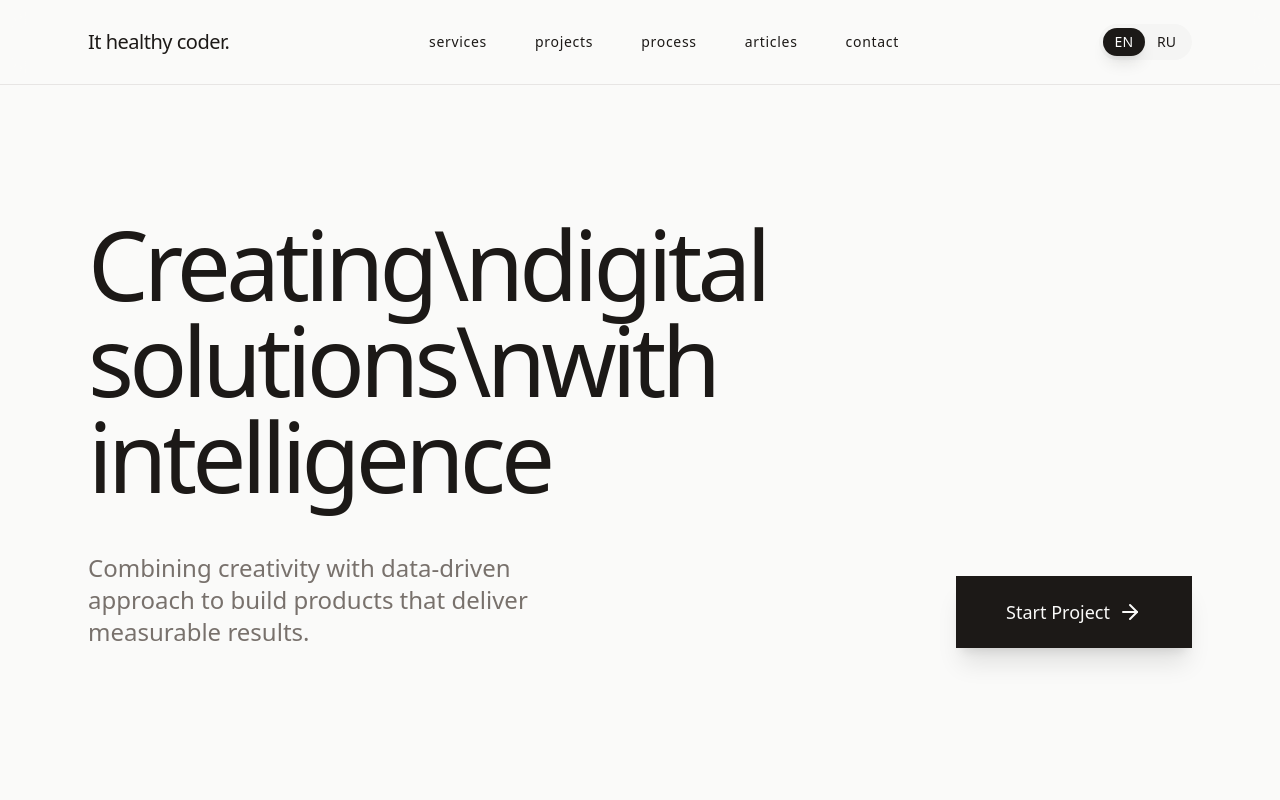
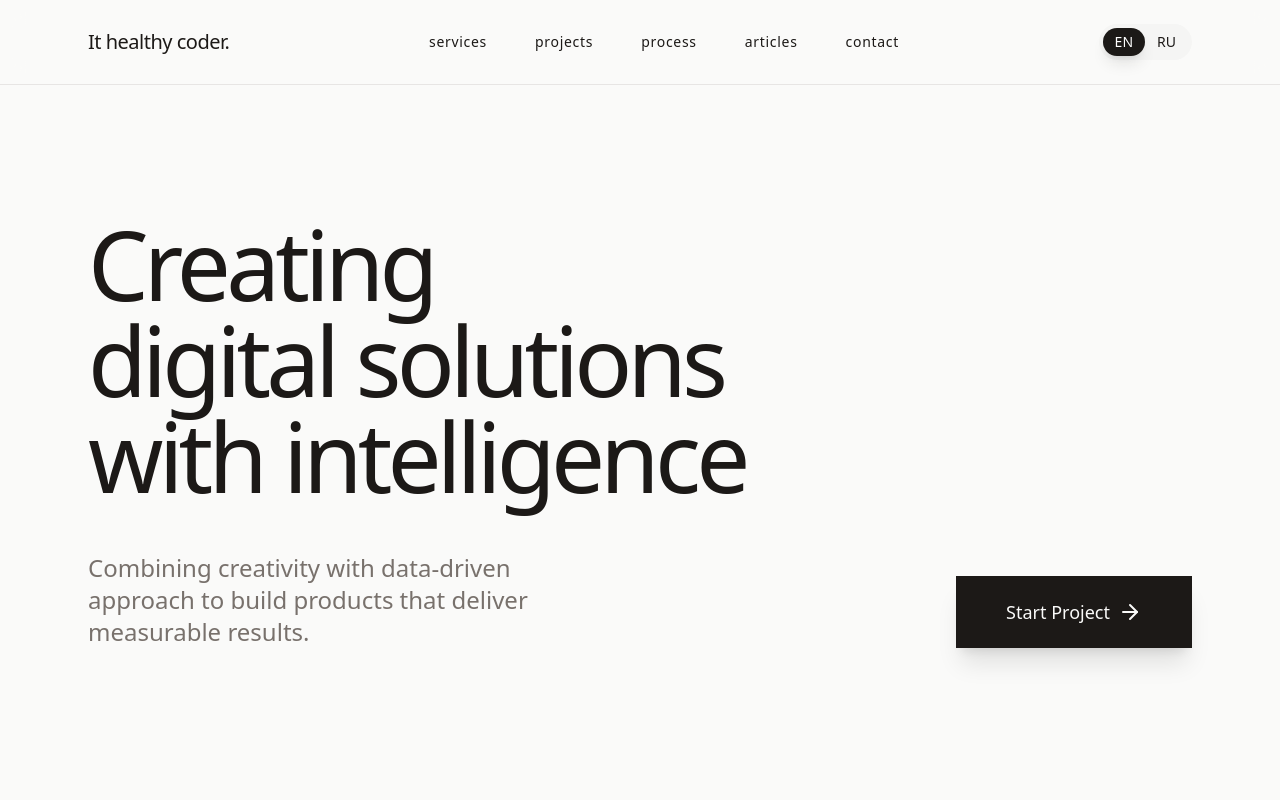
Before and after one commit to MargaritaSI/portfolio, a React (Vite) app: page / in a window 1280 px wide. Shown: the top 800 px of the page. Built offline with nearby package versions, Linux system fonts and the light colour scheme.

Commit message:
Update Portfolio.tsx

```diff
--- a/src/Portfolio.tsx
+++ b/src/Portfolio.tsx
@@ -26,7 +26,9 @@ export default function Portfolio() {
   const data = {
     en: {
       nav: ['Services', 'Projects', 'Process', 'Articles', 'Contact'],
-      hero: ['Creating\\ndigital solutions\\nwith intelligence', 'Combining creativity with data-driven approach to build products that deliver measurable results.', 'Start Project'],
+      hero: [`Creating
+digital solutions
+with intelligence`, 'Combining creativity with data-driven approach to build products that deliver measurable results.', 'Start Project'],
       labels: ['Services', 'Projects', 'Work Steps', 'FAQ', 'Ready to Start?', 'Get in touch to discuss your project', 'Expert Articles', 'Read article', 'Close', '© 2026 It healthy coder. All rights reserved.', 'Based in Amsterdam - Working remotely worldwide'],
       footer: {
         privacy: 'Privacy Policy',
@@ -85,7 +87,9 @@ export default function Portfolio() {
     },
     ru: {
       nav: ['Услуги', 'Проекты', 'Процесс', 'Статьи', 'Контакт'],
-      hero: ['Создаю\\nцифровые решения\\nс умом', 'Объединяю креативность с data-driven подходом для создания продуктов, которые приносят измеримые результаты.', 'Начать проект'],
+      hero: [`Создаю
+цифровые решения
+с умом`, 'Объединяю креативность с data-driven подходом для создания продуктов, которые приносят измеримые результаты.', 'Начать проект'],
       services: [
         ['UI/UX Дизайн', 'Проектирование интерфейсов с фокусом на конверсию', ['Анализ целевой аудитории и паттернов', 'Прототипирование и создание макетов', 'Дизайн-системы для масштабируемости', 'A/B тестирование на основе данных']],
         ['AI-решения и автоматизация', 'Внедрение AI для оптимизации процессов', ['Чат-боты для снятия нагрузки', 'Автоматизация маркетинга через AI', 'Кастомные решения под задачи']],
```
